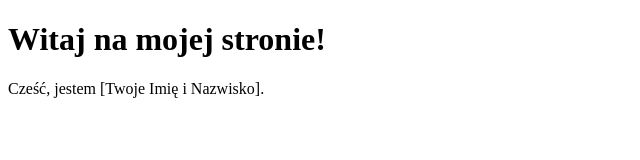
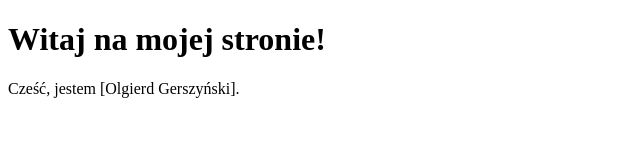
Before and after one commit to ogerszynski/ogerszynski.github.io, a plain HTML site: page index.html in a window 1280 px wide. Shown: the full height of the page, 0-640 px from the left. Drawn offline with Linux system fonts and the light colour scheme.

Commit message:
Update index.html

```diff
--- a/index.html
+++ b/index.html
@@ -8,7 +8,7 @@
 </head>
 <body>
     <h1>Witaj na mojej stronie!</h1>
-    <p>Cześć, jestem [Twoje Imię i Nazwisko].</p>
+    <p>Cześć, jestem [Olgierd Gerszyński].</p>
     <!-- Jesteś na mojej stronie Github, niebawem pojawi się tu więcej ciekawych treści ;) -->
 </body>
 </html>
```
